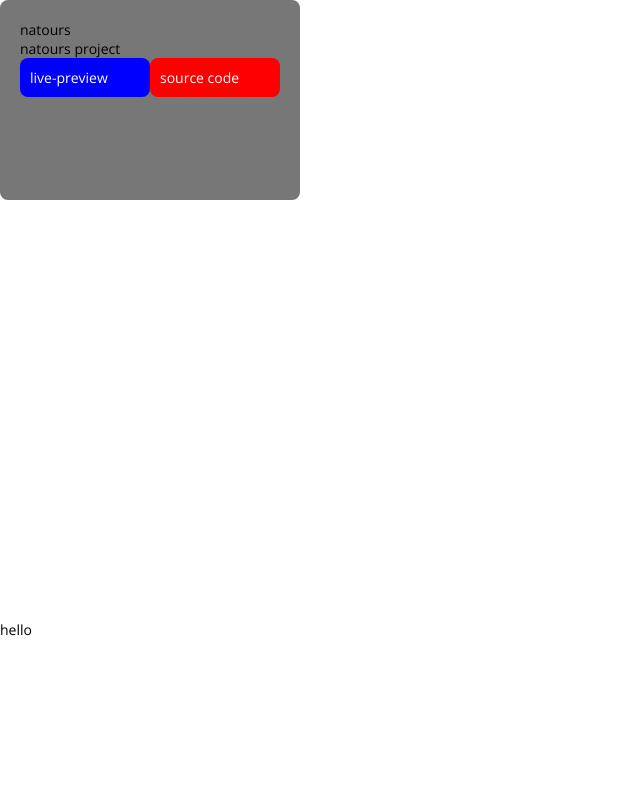
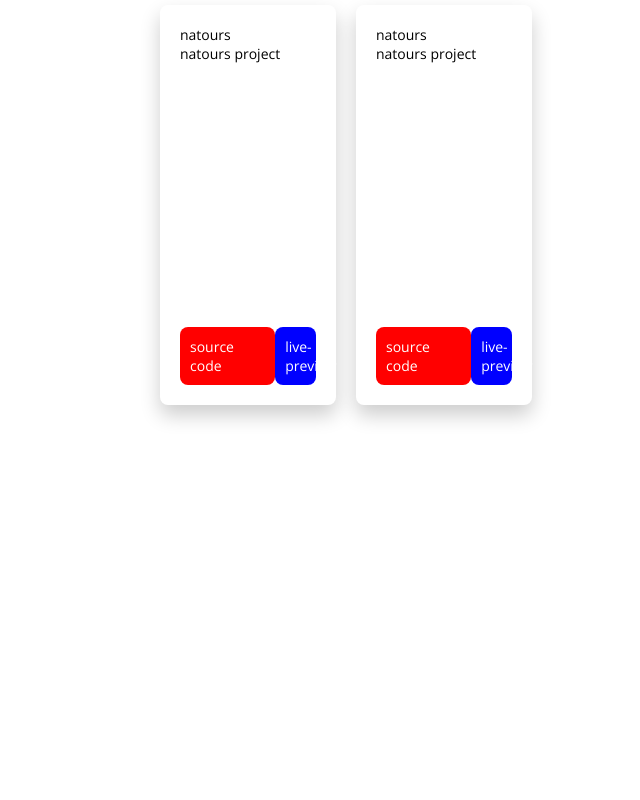
Before and after one commit to maadiab/maadiab.github.io, a website: page index.html in a window 1280 px wide. Shown: the top 800 px of the page, without its empty margins (0-640 px from the left). Drawn offline with nearby package versions, Linux system fonts and the light colour scheme.

Commit message:
some work

```diff
--- a/index.html
+++ b/index.html
@@ -19,13 +19,26 @@
                     natours project
                 </div>
                 <div class="item__buttons">
+                    <a href="#" class="item__link item__link--source">source code</a>
                     <a href="#" class="item__link item__link--preview">live-preview</a>
-                    <a href="#" class="item__link item__link--source">source code</a>
                 </div>
 
 
         </div>
+        <div class="item">
+            <div class="item__heder">
+                natours
+            </div>
+            <div class="item__content">
+                natours project
+            </div>
+            <div class="item__buttons">
+                <a href="#" class="item__link item__link--source">source code</a>
+                <a href="#" class="item__link item__link--preview">live-preview</a>
+            </div>
 
+
+    </div>
 
         </div>
     </main>
--- a/sass/components/_grid.scss
+++ b/sass/components/_grid.scss
@@ -1,39 +1,54 @@
 .container {
     display: grid;
-    grid-template-rows: repeat(3, 20rem);
-    grid-template-columns: repeat(3, 30rem);
+    grid-template-rows: repeat(3, 40rem);
+    grid-template-columns: repeat(5, 1fr);
 
-    grid-gap: 1rem;
+    grid-gap: 2rem;
+    width: 75%;
+    margin: 5px auto;
+
+
+
+
 
 }
 
 
 .item {
     padding: 2rem;
-    background-color: #777;
+    // background-color: #777;
     border-radius: 8px;
+    box-shadow: 0 1rem 2rem rgba(0, 0, 0, .2);
+    display: flex;
+    flex-direction: column;
+    justify-content: space-between;
 
+    &__buttons {
+        display: flex;
+        margin-top: auto;
 
-    &__buttons{
-        display:flex;
-        width:100%;
     }
+
     &__link {
 
 
         text-decoration: none;
         display: inline-block;
         padding: 1rem;
-        color:white;
-        border-radius:8px;
-        width:100%;
+        color: white;
+        border-radius: 8px;
+        width: 100%;
+
+
 
         &--preview {
-            background-color:blue;
+            background-color: blue;
+            width: 30%;
         }
 
         &--source {
-            background-color:red;
+            background-color: red;
+            width: 70%;
         }
     }
 }
```
Also changed, not shown: css/style.css.
